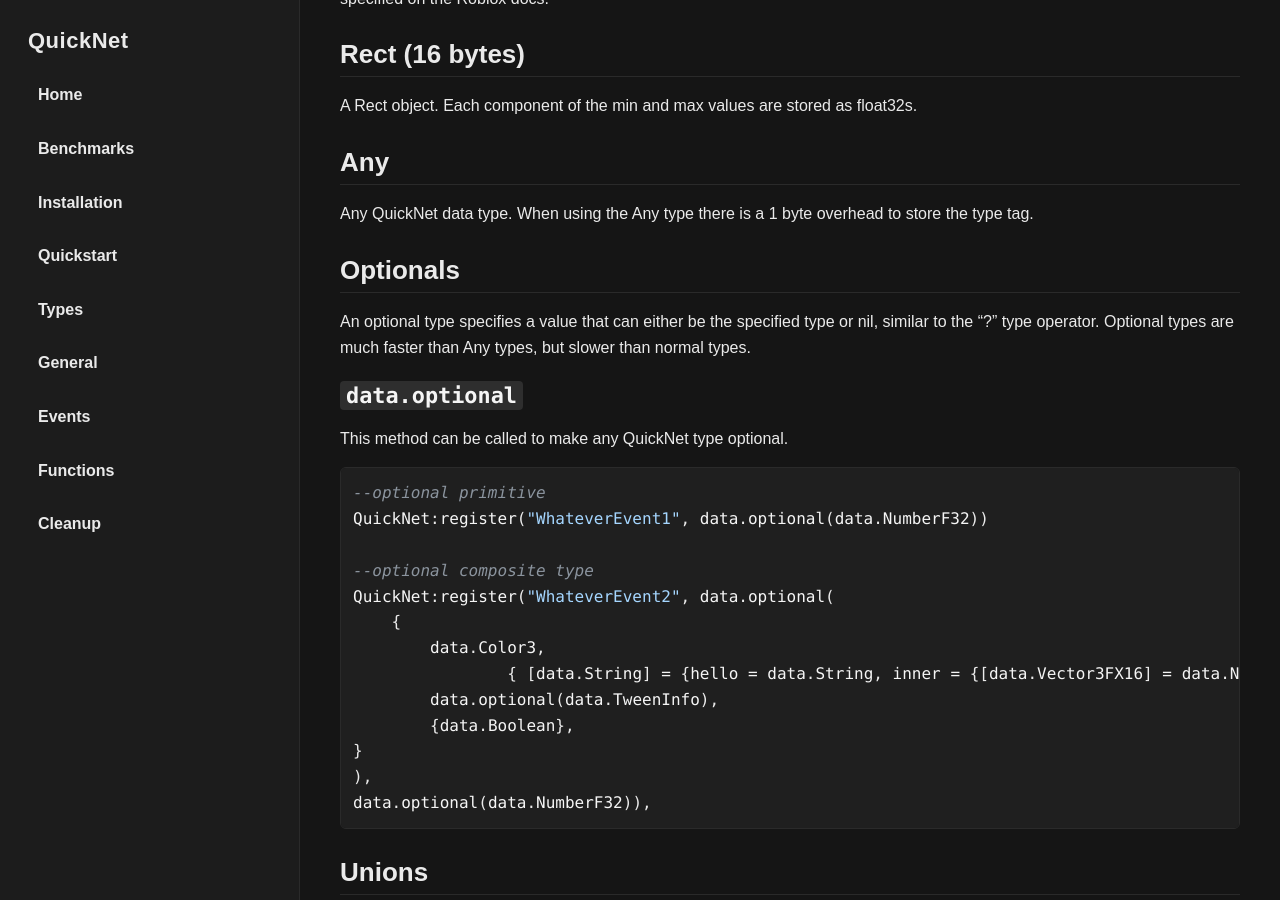
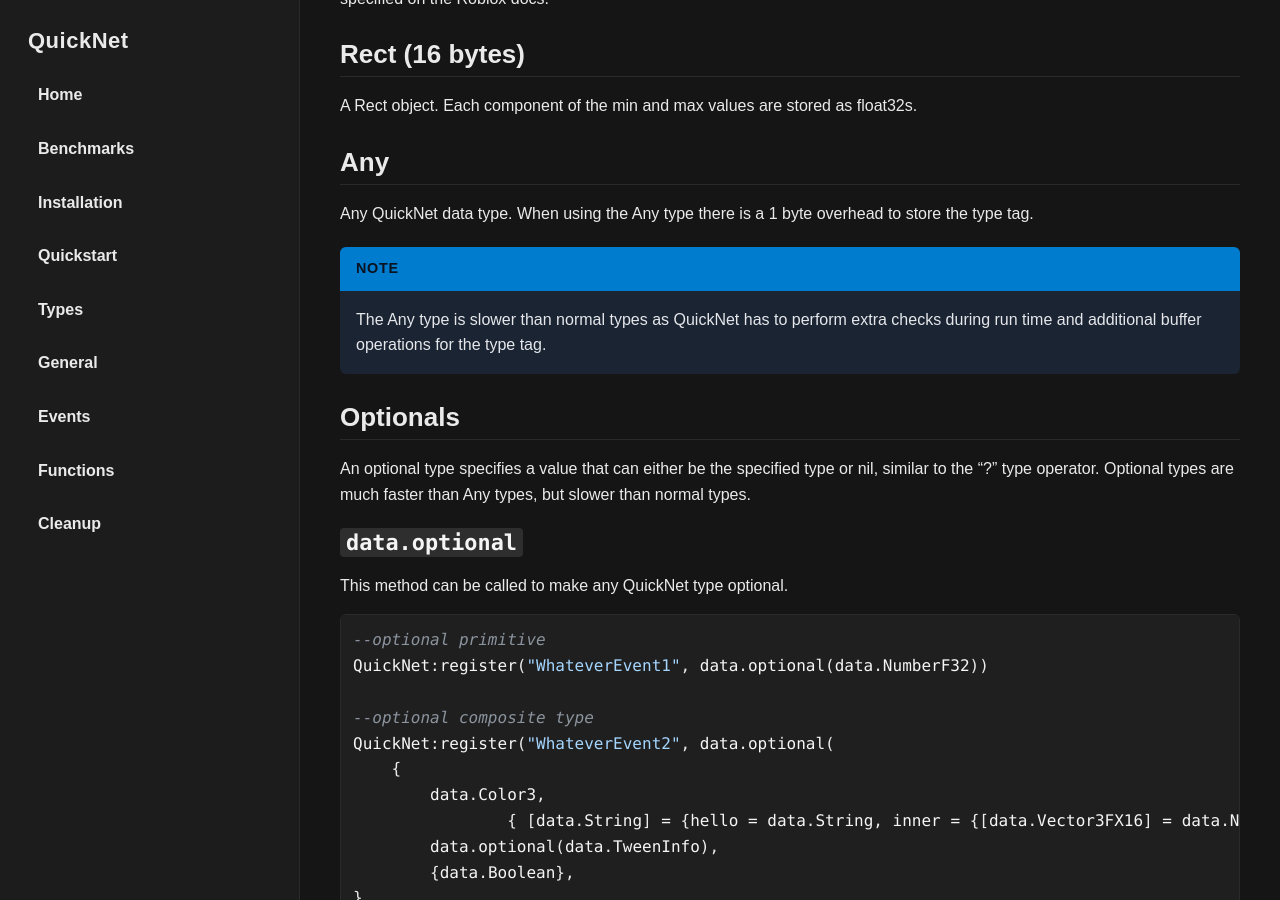
Before and after one commit to breadboardengineer1234/QuickNet, a Jekyll site: the page built from docs/types.md, in a window 1280 px wide and 900 px high, scrolled down 4103 px. Built offline with Jekyll 4.4.1, drawn with Linux system fonts in a browser that asks for light colours.

Commit message:
Update types.md

```diff
--- a/docs/types.md
+++ b/docs/types.md
@@ -127,6 +127,13 @@ A Rect object. Each component of the min and max values are stored as float32s.
 
 ## Any
 Any QuickNet data type. When using the Any type there is a 1 byte overhead to store the type tag.
+
+<div class="important-block">
+    <div class="important-title">NOTE</div>
+    <div class="important-content">
+    	The Any type is slower than normal types as QuickNet has to perform extra checks during run time and additional buffer operations for the type tag.
+    </div>
+</div>
 
 ## Optionals
 An optional type specifies a value that can either be the specified type or nil, similar to the "?" type operator. Optional types are much faster than Any types, but slower than normal types.
```
